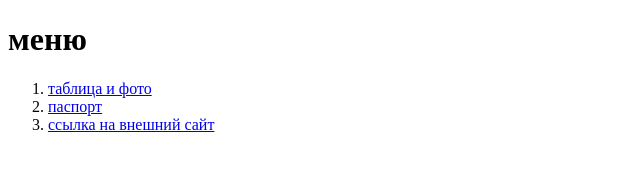
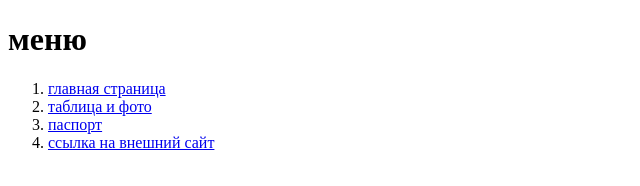
Before and after one commit to gldnntsh/projectHSE, a plain HTML site: page index.html in a window 1280 px wide. Shown: the whole page, without its empty margins (0-640 px from the left). Drawn offline with Linux system fonts and the light colour scheme.

Commit message:
Update index.html

```diff
--- a/index.html
+++ b/index.html
@@ -10,6 +10,7 @@
 <body>
   <h1> меню </h1>
   <ol >
+      <li><a href="index.html"> главная страница</a></li>
       <li><a href="table,photo.html"> таблица и фото</a></li>
       <li><a href="passport.html"> паспорт</a></li>
       <li><a href="https://www.hse.ru/" target="_blank"> ссылка на внешний сайт</a></li>
```
